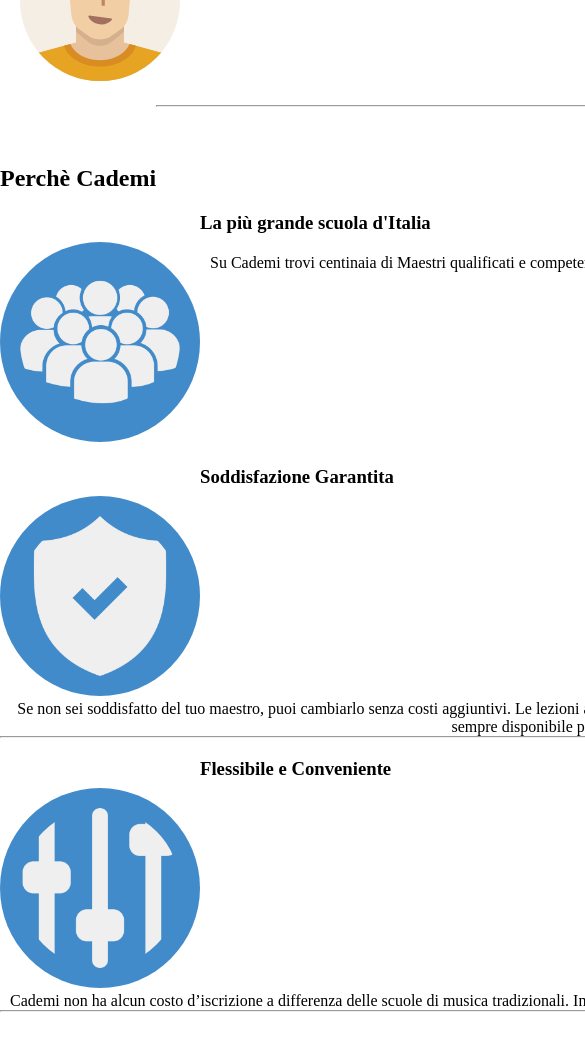
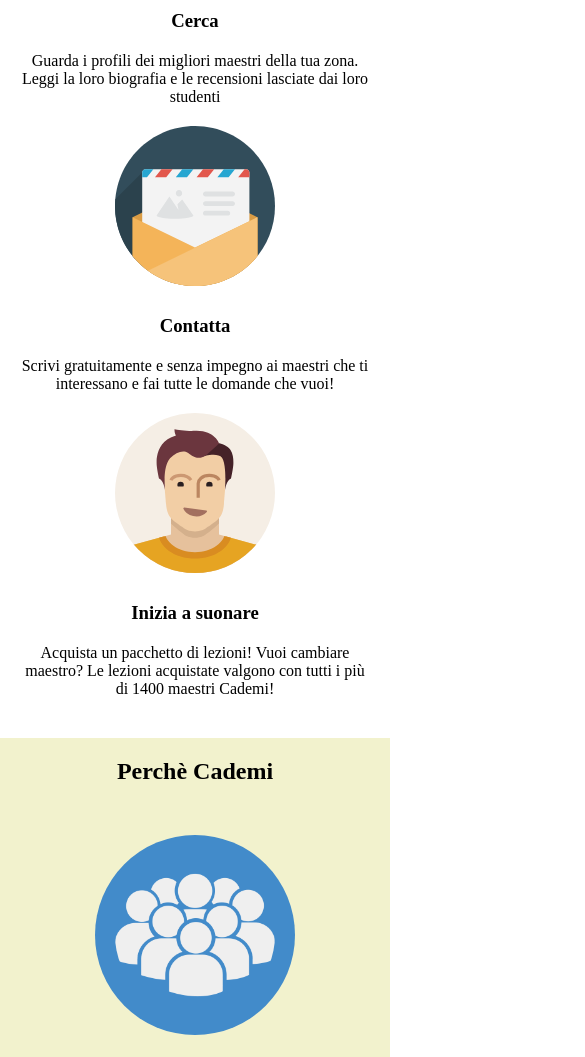
Before and after one commit to DiegoCopat/html-css-resp-wannabe-12bool, a plain HTML site: page index.html in a window 390 px wide. Shown: the part 943-2000 px from the top of the page, 585 px wide, since content can reach past the window. Drawn offline with Linux system fonts and the light colour scheme.

Commit message:
fine esercizio

```diff
--- a/css/style.css
+++ b/css/style.css
@@ -1,5 +1,6 @@
 body {
-    width: 1170px;
+    max-width: 1170px;
+    wodth: 100%;
     margin: 10px auto 50px auto;
     text-align: center;
 }
@@ -24,6 +25,10 @@
     padding: 0 10px;
 }
 
+hr {
+    width: 95%;
+    margin: 0 auto;
+}
 .circle {
     border-radius: 50%;
     background-color: #428BCA;
@@ -38,5 +43,39 @@
 
 /* xs */
 @media screen and (max-width: 767px){
+    body {
+        width: 100%;
+        max-width: 767px;
+        margin-top: 0;
+        margin-bottom: 5px;
+    }
+
+    p {
+        padding: 0 20px;
+    }
+    h1 {
+        margin: 5px 0;
+    }
+
+    header {
+        padding-bottom: 15px;
+        background-color: #F2F2CD;
+    }
+    footer {
+        background-color: #F2F2CD;
+    }
+    footer h2 {
+        margin-top: 10px;
+    }
+
+    .ultimo {
+        padding-bottom: 40px;
+    }
+    main h2 {
+        margin-top: 35px;
+    }
 
 }
+
+
+}
--- a/index.html
+++ b/index.html
@@ -13,19 +13,19 @@
         <!-- sezione dedicata all'header  -->
         <header>
             <section class="container">
-                <div class="col-lg-12">
+                <div class="col-lg-12 col-xs-12 col-md-12">
                     <h1>Lezioni dove vuoi tu</h1>
                 </div>
 
-                <div class="col-lg-6">
+                <div class="col-lg-6 col-xs-12 col-md-6">
                     <section class="container">
-                        <div class="col-lg-12">
+                        <div class="col-lg-12 col-xs-12 col-md-12">
                             <img src="img/icon/maps.png" alt="mappa">
                         </div>
-                        <div class="col-lg-12">
+                        <div class="col-lg-12 col-xs-12 col-md-12">
                             <h3>A casa tua</h3>
                         </div>
-                        <div class="col-lg-12">
+                        <div class="col-lg-12 col-xs-12 col-md-12">
                             <p>
                                 Scegli il tuo maestro preferito e prenota la prima lezione a casa tua, a casa del maestro o nel suo studio
                             </p>
@@ -33,15 +33,15 @@
                     </section>
                 </div>
 
-                <div class="col-lg-6">
+                <div class="col-lg-6 col-xs-12 col-md-6">
                     <section class="container">
-                        <div class="col-lg-12">
+                        <div class="col-lg-12 col-xs-12 col-md-12">
                             <img src="img/icon/screen.png" alt="desktop">
                         </div>
-                        <div class="col-lg-12">
+                        <div class="col-lg-12 col-xs-12 col-md-12">
                             <h3>Online</h3>
                         </div>
-                        <div class="col-lg-12">
+                        <div class="col-lg-12 col-xs-12 col-md-12">
                             <p>
                                 Impara senza muoverti da casa! Scegli da una vastissima lista di maestri abilitati all'insegnamento online, senza doverti preoccupare di distanze e spostamenti
                             </p>
@@ -55,19 +55,19 @@
         <!-- sezione dedicata al main -->
         <main>
             <section class="container">
-                <div class="col-lg-12">
+                <div class="col-lg-12 col-xs-12 col-md-12">
                     <h2>Come funziona</h2>
                 </div>
 
-                <div class="col-lg-4">
+                <div class="col-lg-4  col-xs-12 col-md-4">
                     <section class="container">
-                        <div class="col-lg-12">
+                        <div class="col-lg-12 col-xs-12 col-md-12">
                             <img src="img/search.svg" alt="search">
                         </div>
-                        <div class="col-lg-12">
+                        <div class="col-lg-12 col-xs-12 col-md-12">
                             <h3>Cerca</h3>
                         </div>
-                        <div class="col-lg-12">
+                        <div class="col-lg-12 col-xs-12 col-md-12">
                             <p>
                                 Guarda i profili dei migliori maestri della tua zona. Leggi la loro biografia e le recensioni lasciate dai loro studenti
                             </p>
@@ -75,15 +75,15 @@
                     </section>
                 </div>
 
-                <div class="col-lg-4">
+                <div class="col-lg-4 col-xs-12 col-md-4">
                     <section class="container">
-                        <div class="col-lg-12">
+                        <div class="col-lg-12 col-xs-12 col-md-12">
                             <img src="img/letter.svg" alt="letter">
                         </div>
-                        <div class="col-lg-12">
+                        <div class="col-lg-12 col-xs-12 col-md-12">
                             <h3>Contatta</h3>
                         </div>
-                        <div class="col-lg-12">
+                        <div class="col-lg-12 col-xs-12 col-md-12">
                             <p>
                                 Scrivi gratuitamente e senza impegno ai maestri che ti interessano e fai tutte le domande che vuoi!
                             </p>
@@ -91,16 +91,16 @@
                     </section>
                 </div>
 
-                <div class="col-lg-4">
+                <div class="col-lg-4 col-xs-12 col-md-4">
                     <section class="container">
-                        <div class="col-lg-12">
+                        <div class="col-lg-12 col-xs-12 col-md-12">
                             <img src="img/male.svg" alt="male">
                         </div>
-                        <div class="col-lg-12">
+                        <div class="col-lg-12 col-xs-12 col-md-12">
                             <h3>Inizia a suonare</h3>
                         </div>
-                        <div class="col-lg-12">
-                            <p>
+                        <div class="col-lg-12 col-xs-12 col-md-12">
+                            <p class="ultimo">
                                 Acquista un pacchetto di lezioni! Vuoi cambiare maestro? Le lezioni acquistate valgono con tutti i più di 1400 maestri Cademi!
                             </p>
                         </div>
@@ -112,19 +112,19 @@
         <!-- sezione dedicata al footer -->
         <footer>
             <section class="container">
-                <div class="col-lg-12">
+                <div class="col-lg-12 col-xs-12 col-md-12">
                     <h2>Perchè Cademi</h2>
                 </div>
 
-                <div class="col-lg-12">
+                <div class="col-lg-12 col-xs-12 col-md-12">
                     <section class="container">
-                        <div class="col-lg-4 col-lg-offset-4">
+                        <div class="col-lg-4 col-lg-offset-4 col-xs-12 col-md-4 col-md-offset-4">
                             <img class="circle" src="img/icon/profile.png" alt="profile">
                         </div>
-                        <div class="col-lg-12">
+                        <div class="col-lg-12 col-xs-12 col-md-12">
                             <h3>La più grande scuola d'Italia</h3>
                         </div>
-                        <div class="col-lg-12">
+                        <div class="col-lg-12 col-xs-12 col-md-12">
                             <p>
                                 Su Cademi trovi centinaia di Maestri qualificati e competenti in tutta Italia. Scegli quello più adatto a te e contattali senza impegno
                             </p>
@@ -135,15 +135,15 @@
             </section>
 
             <section class="container">
-                <div class="col-lg-12">
+                <div class="col-lg-12 col-xs-12 col-md-12">
                     <section class="container">
-                        <div class="col-lg-4 col-lg-offset-4">
+                        <div class="col-lg-4 col-lg-offset-4 col-xs-12 col-md-4 col-md-offset-4">
                             <img class="circle" src="img/icon/secure.png" alt="secure">
                         </div>
-                        <div class="col-lg-12">
+                        <div class="col-lg-12 col-xs-12 col-md-12">
                             <h3>Soddisfazione Garantita</h3>
                         </div>
-                        <div class="col-lg-12">
+                        <div class="col-lg-12 col-xs-12 col-md-12">
                             <p>
                                 Se non sei soddisfatto del tuo maestro, puoi cambiarlo senza costi aggiuntivi. Le lezioni acquistate su Cademi possono essere utilizzate con tutti i nostri maestri e il nostro team è sempre disponibile per darti un consiglio!
                             </p>
@@ -154,15 +154,15 @@
             </section>
 
             <section class="container">
-                <div class="col-lg-12">
+                <div class="col-lg-12 col-xs-12 col-md-12">
                     <section class="container">
-                        <div class="col-lg-4 col-lg-offset-4">
+                        <div class="col-lg-4 col-lg-offset-4 col-xs-12 col-md-4 col-md-offset-4">
                             <img class="circle" src="img/icon/flex.png" alt="secure">
                         </div>
-                        <div class="col-lg-12">
+                        <div class="col-lg-12 col-xs-12 col-md-12">
                             <h3>Flessibile e Conveniente</h3>
                         </div>
-                        <div class="col-lg-12">
+                        <div class="col-lg-12 col-xs-12 col-md-12">
                             <p>
                                 Cademi non ha alcun costo d’iscrizione a differenza delle scuole di musica tradizionali. Inoltre, sei tu a scegliere dove fare lezione e gli orari delle tue lezioni.
                             </p>
```
